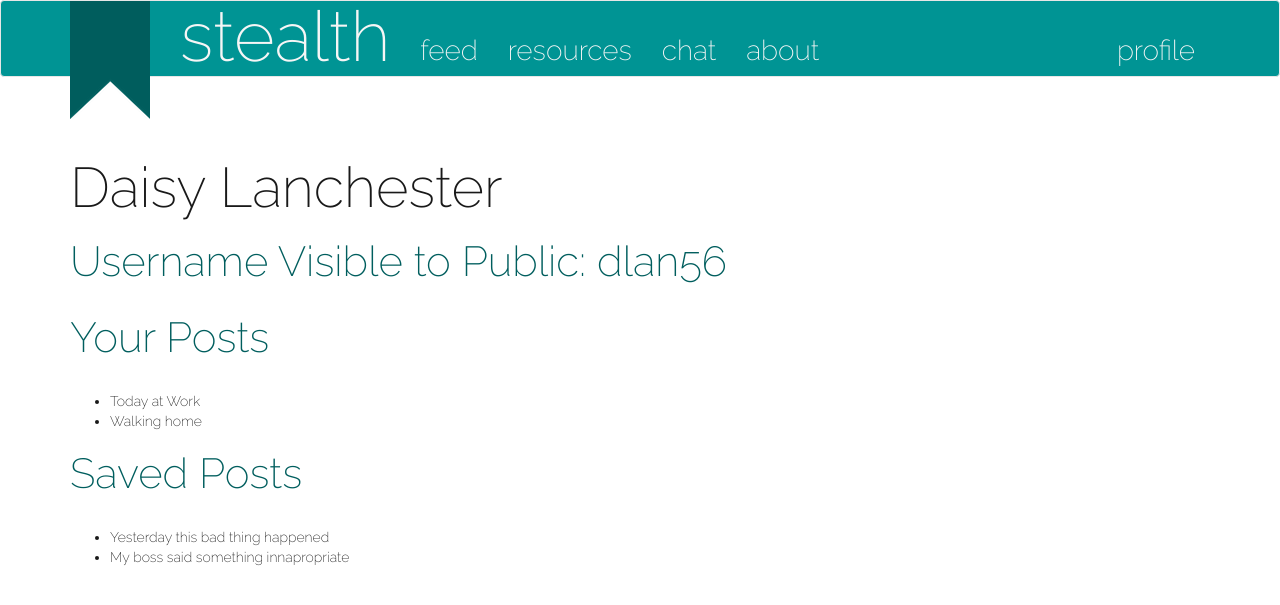
After one commit to svaswani/STEALTH, a Django app: page /profile/ in a window 1280 px wide. The commit adds this page. Shown: the top 605 px of the page. Run offline with Django 3.2, Linux system fonts and the light colour scheme; some libraries are stand-ins or nearby versions.

Commit message:
updated profile

```diff
--- a/django/tools/static/css/nav.css
+++ b/django/tools/static/css/nav.css
@@ -219,3 +219,7 @@ header {
     float: none;
     margin: 0 auto;
 }
+
+.post-title{
+    display: block;
+}
--- a/django/tools/templates/tools/base.html
+++ b/django/tools/templates/tools/base.html
@@ -47,7 +47,7 @@
                         <li><a href="{% url 'about' %}">about</a></li>
                     </ul>
                     <ul class="nav navbar-nav navbar-right">
-                        <li><a href="#">profile</a></li>
+                        <li><a href="{% url 'profile' %}">profile</a></li>
                     </ul>
                 </div>
             </div>
--- /dev/null
+++ b/django/tools/templates/tools/profile.html
@@ -0,0 +1,21 @@
+{% extends 'tools/base.html' %} {% block content %}
+
+<main>
+    <div class="container">
+        <h1>Daisy Lanchester</h1>
+        <h3>Username Visible to Public: dlan56</h3>
+
+        <h3>Your Posts</h3>
+        <ul>
+            <li>Today at Work</li>
+            <li>Walking home</li>
+        </ul>
+
+        <h3>Saved Posts</h3>
+        <ul>
+            <li>Yesterday this bad thing happened</li>
+            <li>My boss said something innapropriate</li>
+        </ul>
+    </div>
+</main>
+{% endblock %}
--- a/django/tools/templates/tools/splash.html
+++ b/django/tools/templates/tools/splash.html
@@ -16,7 +16,6 @@
 
 <body>
     <main>
-
         <div class="background">
         </div>
         <div class="layer">
--- a/django/tools/urls.py
+++ b/django/tools/urls.py
@@ -8,6 +8,7 @@ urlpatterns = [
     url(r'^login/$', views.login, name='login'),
     url(r'^chat/$', views.chat, name='chat'),
     url(r'^about/$', views.about, name='about'),
+    url(r'^profile/$', views.profile, name='profile'),
     url(r'^register/$', views.register, name='register'),
     url(r'^resources/$', views.resources, name='resources'),
     url(r'^splash/$', views.splash, name='splash'),
--- a/django/tools/views.py
+++ b/django/tools/views.py
@@ -43,6 +43,9 @@ def chat(request):
 
 def about(request):
     return render(request, 'tools/about.html')
+
+def profile(request):
+    return render(request, 'tools/profile.html')
 
 def resources(request):
     return render(request, 'tools/resources.html')
```
Also changed, not shown: ChatBot/styleChat.css (deleted, +0 -56 lines), 1 other file.
